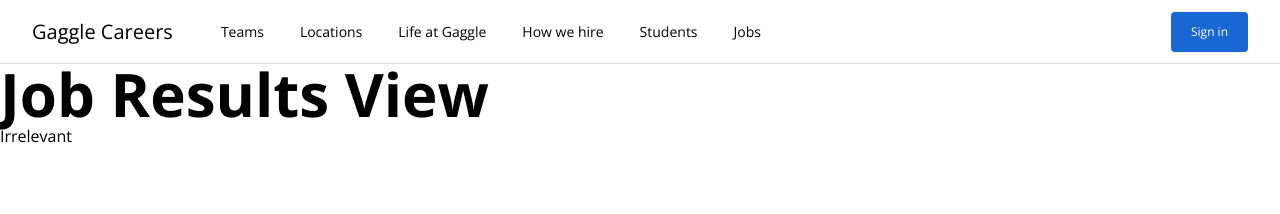
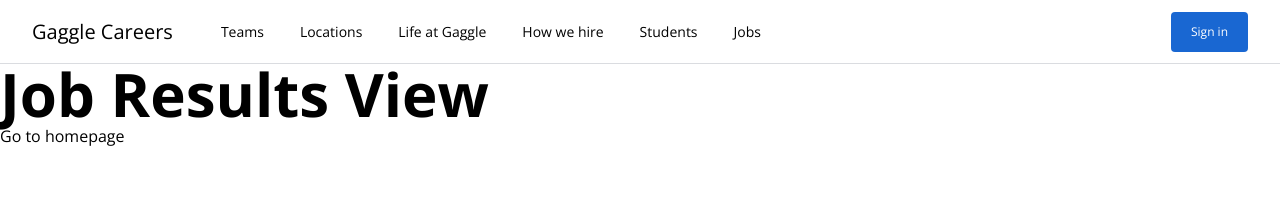
Before and after one commit to neopythe/job-search, a Vue app: page /#/jobs/results in a window 1280 px wide. Shown: the top 214 px of the page. Built offline with nearby package versions, Linux system fonts and the light colour scheme.

Commit message:
navigate with $router.push

```diff
--- a/src/views/JobResultsView.vue
+++ b/src/views/JobResultsView.vue
@@ -1,17 +1,16 @@
 <template>
   <div>
     <h1 class="text-6xl font-bold">Job Results View</h1>
-    <h2>{{ experiment }}</h2>
+    <button @click="goToHome">Go to homepage</button>
   </div>
 </template>
 
 <script>
 export default {
   name: 'JobResultsView',
-  computed: {
-    experiment() {
-      console.log(this.$router)
-      return 'Irrelevant'
+  methods: {
+    goToHome() {
+      this.$router.push({ name: 'Home' })
     },
   },
 }
```
